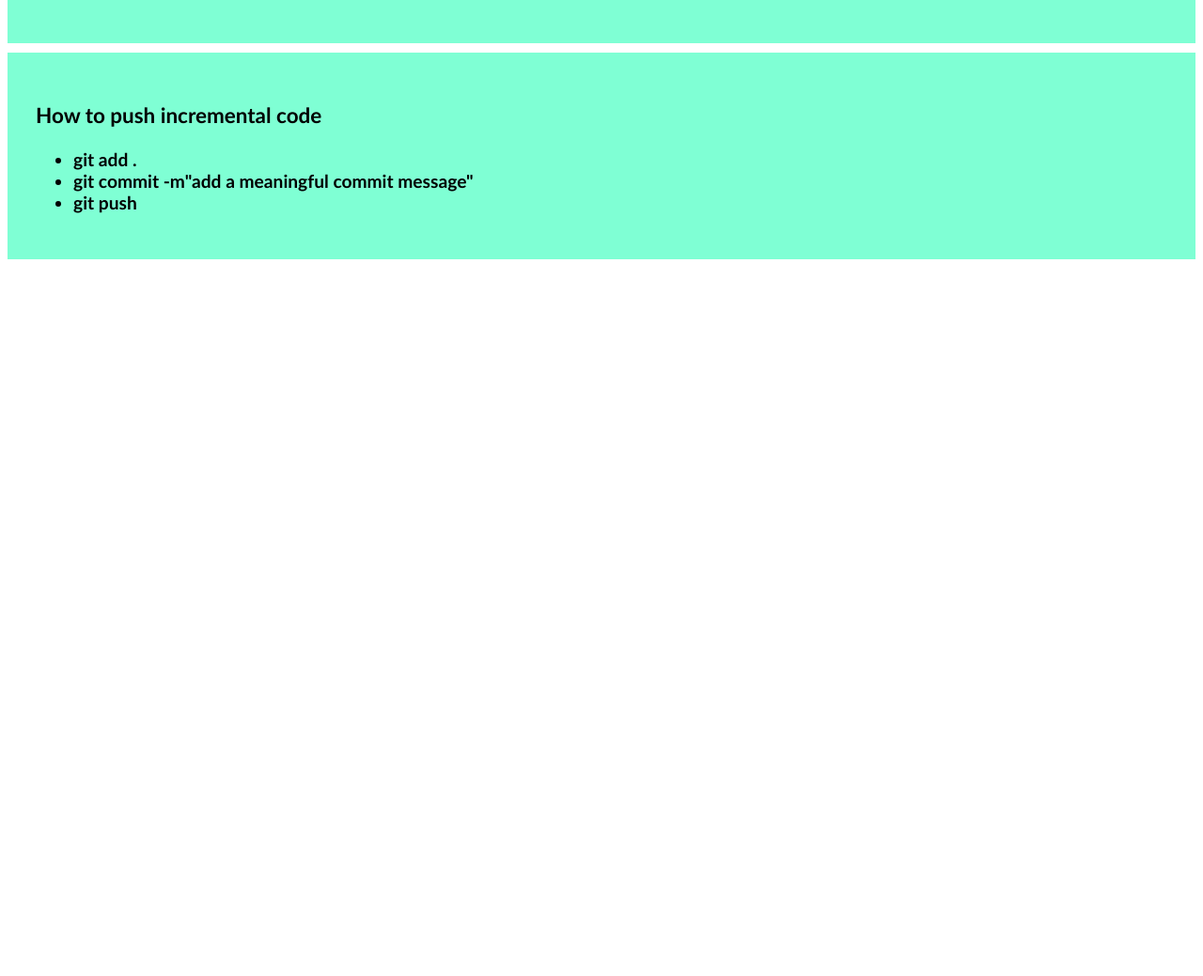
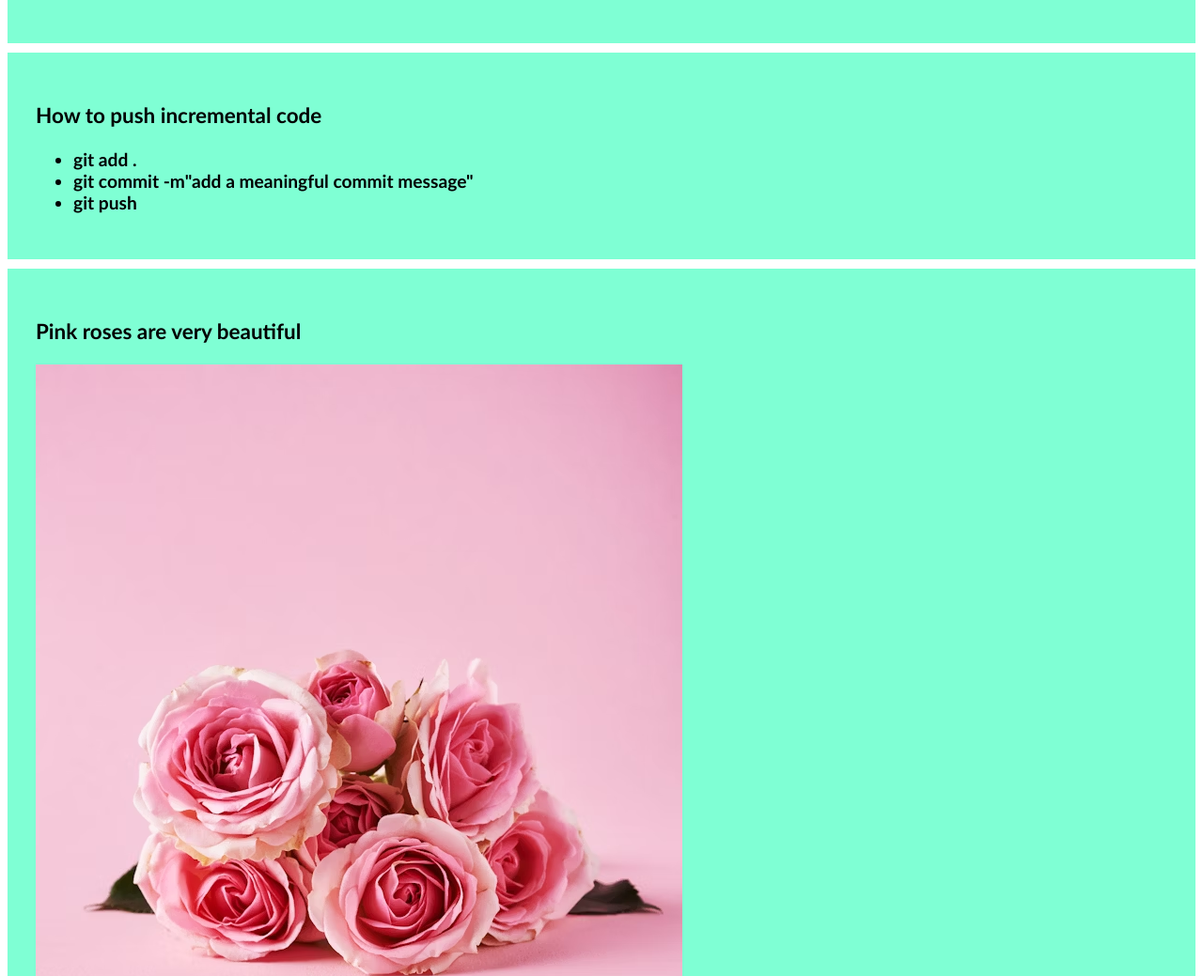
Before and after one commit to BlueySayma/my-simple-website, a plain HTML site: page index.html in a window 1280 px wide. Shown: the part 573-1612 px from the top of the page at 94% size. Before the commit the page ends 859 px from the top, so only its background shows below. Drawn offline with Linux system fonts and the light colour scheme.

Commit message:
added  pink roses

```diff
--- a/index.html
+++ b/index.html
@@ -33,5 +33,9 @@
             <li>git push</li>
         </ul>
     </div>
+    <div>
+        <h3>Pink roses are very beautiful</h3>
+        <img src="Pink rose.avif" alt="">
+    </div>
 </body>
 </html>
```
Also changed, not shown: Pink rose.avif (added).
